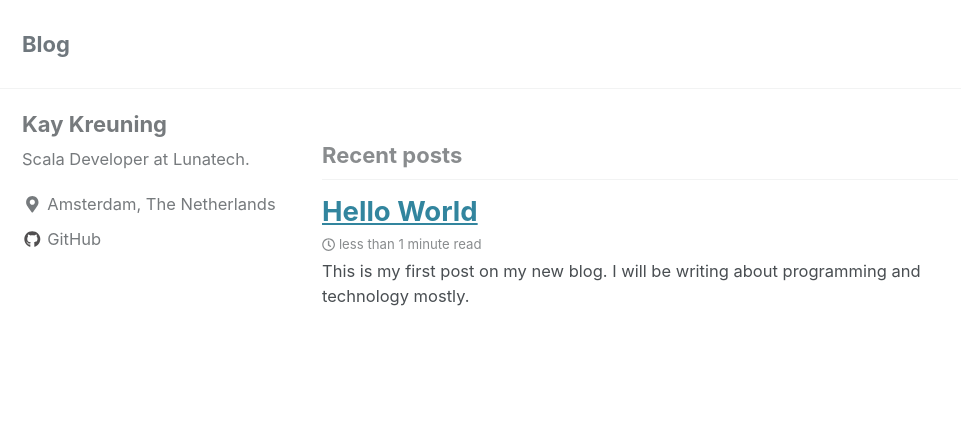
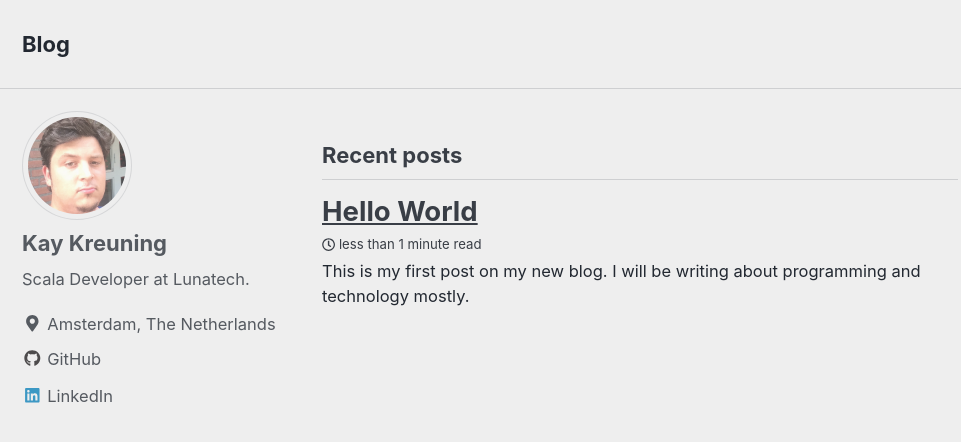
Before and after one commit to kkreuning/kkreuning.github.io, a Jekyll site: the page built from index.html, in a window 1280 px wide and 900 px high. Shown: the top 442 px of the window, without its empty margins (0-961 px from the left). Built offline with Jekyll 4.4.1, drawn with Linux system fonts in a browser that asks for light colours; cached includes are drawn as plain includes; nearby versions of some CDN libraries; the list of posts is cut into pages by our own code.

Commit message:
Update theme.
- Change skin to air
- Add bio image
- Add LinkedIn link

```diff
--- a/_config.yml
+++ b/_config.yml
@@ -12,7 +12,7 @@
 
 # theme                  : "minimal-mistakes-jekyll"
 # remote_theme           : "mmistakes/minimal-mistakes"
-minimal_mistakes_skin    : "default" # "air", "aqua", "contrast", "dark", "dirt", "neon", "mint", "plum", "sunrise"
+minimal_mistakes_skin    : "air" # "default" # "air", "aqua", "contrast", "dark", "dirt", "neon", "mint", "plum", "sunrise"
 
 # Site Settings
 locale                   : "en-US"
@@ -107,7 +107,7 @@ analytics:
 # Site Author
 author:
   name             : "Kay Kreuning"
-  avatar           : # path of avatar image, e.g. "/assets/images/bio-photo.jpg"
+  avatar           : "/assets/images/bio-photo.jpg" # path of avatar image, e.g. "/assets/images/bio-photo.jpg"
   bio              : "Scala Developer at Lunatech."
   location         : "Amsterdam, The Netherlands"
   email            :
@@ -118,18 +118,12 @@ author:
     - label: "Website"
       icon: "fas fa-fw fa-link"
       # url: "https://your-website.com"
-    - label: "Twitter"
-      icon: "fab fa-fw fa-twitter-square"
-      # url: "https://twitter.com/"
-    - label: "Facebook"
-      icon: "fab fa-fw fa-facebook-square"
-      # url: "https://facebook.com/"
     - label: "GitHub"
       icon: "fab fa-fw fa-github"
       url: "https://github.com/kkreuning"
-    - label: "Instagram"
-      icon: "fab fa-fw fa-instagram"
-      # url: "https://instagram.com/"
+    - label: "LinkedIn"
+      icon: "fab fa-fw fa-linkedin"
+      url: "https://www.linkedin.com/in/kkreuning"
 
 # Site Footer
 footer:
```
Also changed, not shown: assets/images/bio-photo.jpg (added), 8 other files.
